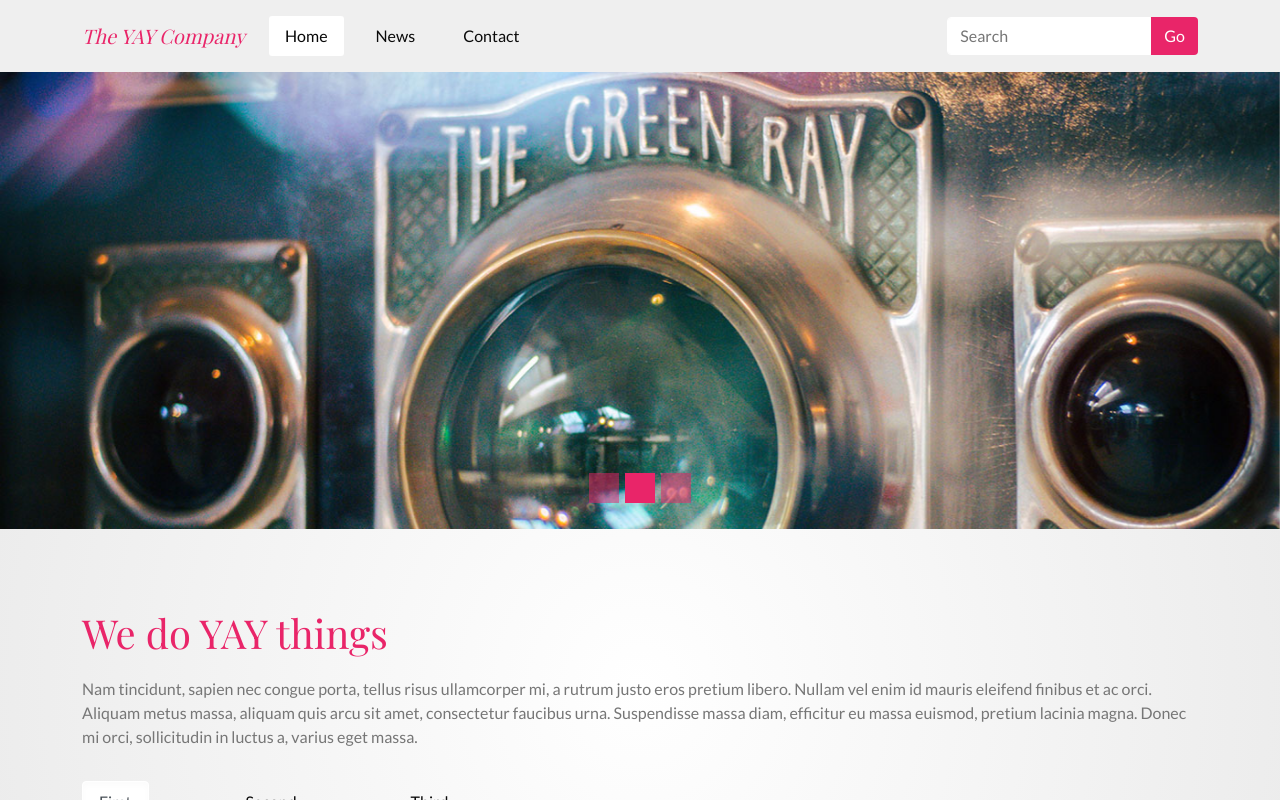
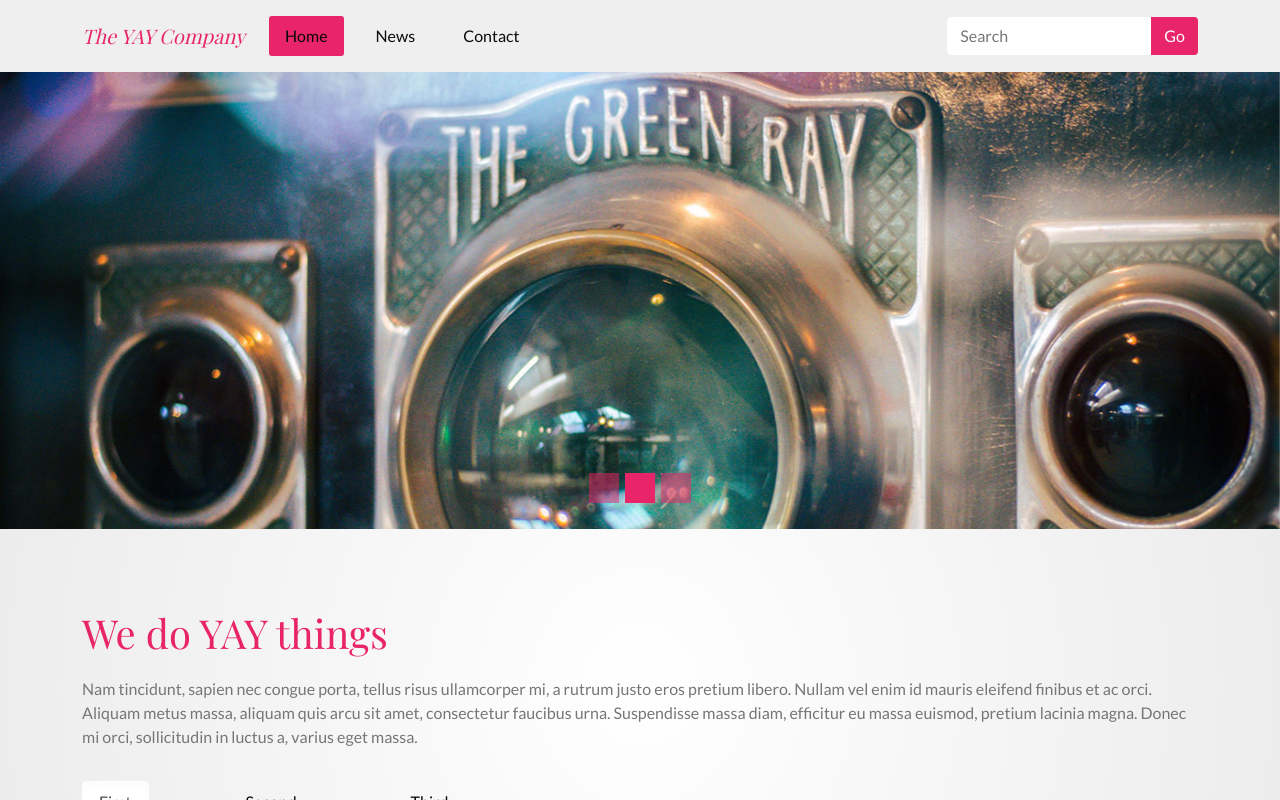
Before and after one commit to Noroff-FEU-Assignments/css-frameworks-ca-utvaer, a React (Create React App) app in the folder utvaer-ca/: page / in a window 1280 px wide. In both pictures the pointer is over the link "Home". Shown: the top 800 px of the page. Built offline with nearby package versions, Linux system fonts and the light colour scheme; a web font is replaced by a local one.

Commit message:
pages deleted, hover nav added

```diff
--- a/utvaer-ca/src/index.css
+++ b/utvaer-ca/src/index.css
@@ -1,4 +1,4 @@
-body {
+/*body {
   margin: 0;
   font-family: -apple-system, BlinkMacSystemFont, 'Segoe UI', 'Roboto', 'Oxygen',
     'Ubuntu', 'Cantarell', 'Fira Sans', 'Droid Sans', 'Helvetica Neue',
@@ -10,4 +10,4 @@ body {
 code {
   font-family: source-code-pro, Menlo, Monaco, Consolas, 'Courier New',
     monospace;
-}
+}*/
--- a/utvaer-ca/src/sass/partials/_navbar.scss
+++ b/utvaer-ca/src/sass/partials/_navbar.scss
@@ -1,6 +1,10 @@
 .navbar-nav .navbar-nav__item {
   margin: 0.5em;
   padding: 0.5em 1em;
+  &:hover {
+    background-color: $color-primary;
+    border-radius: 3px;
+  }
 }
 .navbar-nav .active {
   background-color: #fff;
```
Also changed, not shown: utvaer-ca/src/components/typography/pageHeading.js (deleted, +0 -7 lines), utvaer-ca/src/sass/custom.scss (deleted).
